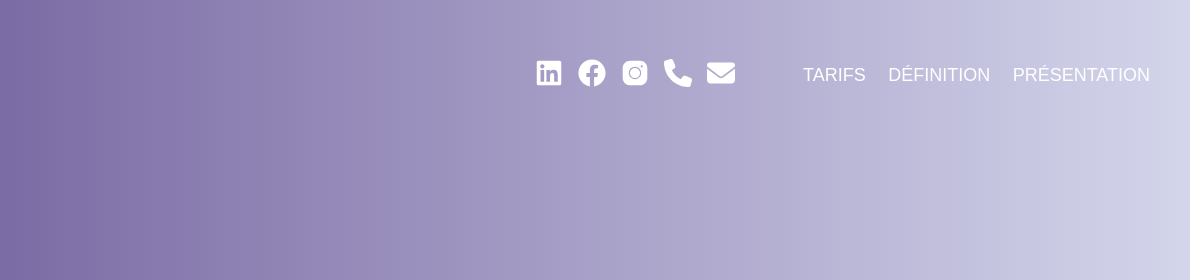
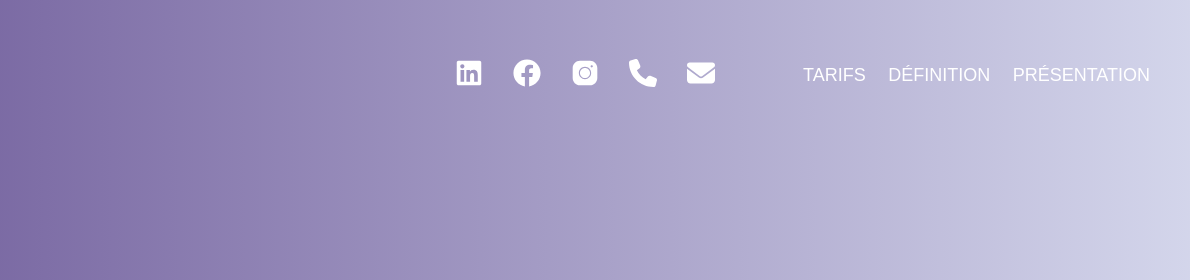
Before and after one commit to jimmy-clairy/audrey_site, a website: page index.html in a window 1280 px wide. Shown: the top 280 px of the page, 90-1280 px from the left. Drawn offline with Linux system fonts and the light colour scheme.

Commit message:
Modif Header bar social width

```diff
--- a/sass/layouts/_header.scss
+++ b/sass/layouts/_header.scss
@@ -17,7 +17,8 @@
     }
 
     &__container {
-        width: 120rem;
+        width: 100%;
+        max-width: 120rem;
         display: flex;
         align-items: center;
         justify-content: space-between;
@@ -30,14 +31,13 @@
 }
 
 .social {
-    width: 16rem;
     display: flex;
+    flex: 1;
     justify-content: space-between;
     align-items: center;
-
-    @include mobile-L {
-        width: 20rem;
-    }
+    justify-content: space-between;
+    padding: 0 2rem;
+    max-width: 30rem;
 
     @include laptop {
         margin: auto 5rem auto auto;
```
Also changed, not shown: css/prefixed/style.css, css/style.css, 1 other file.
